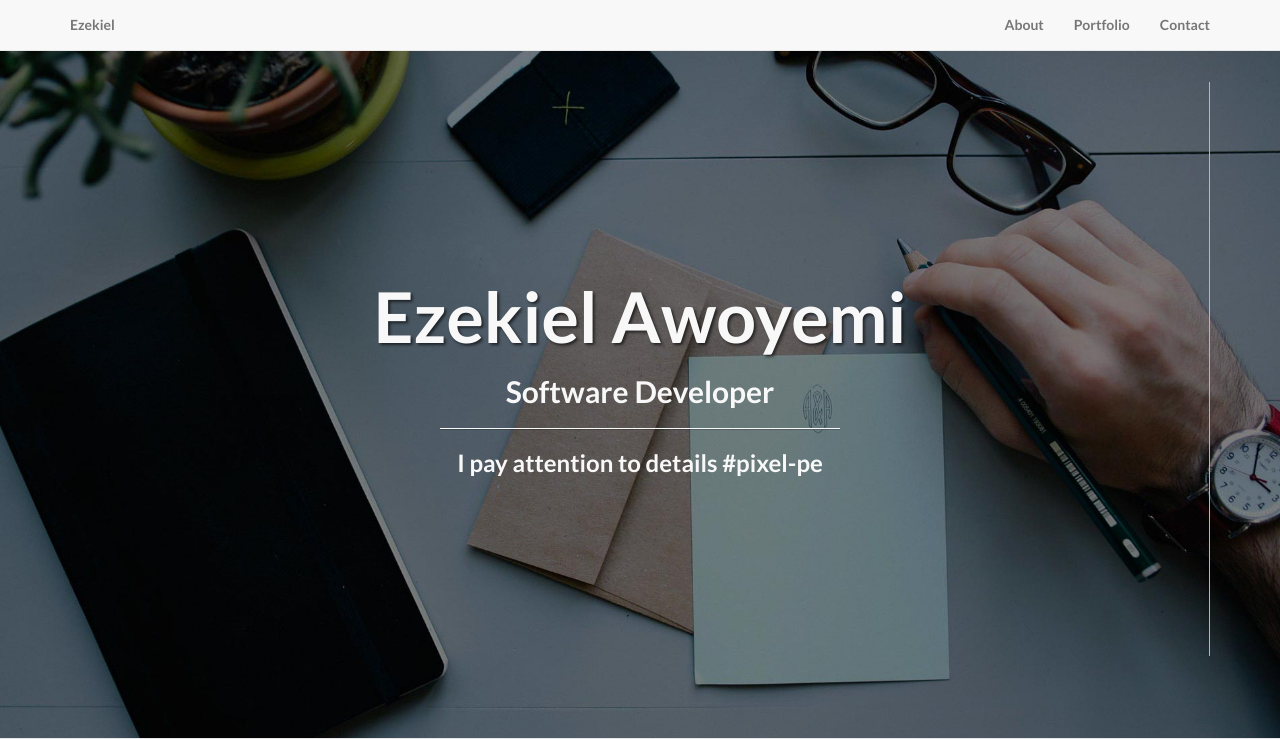
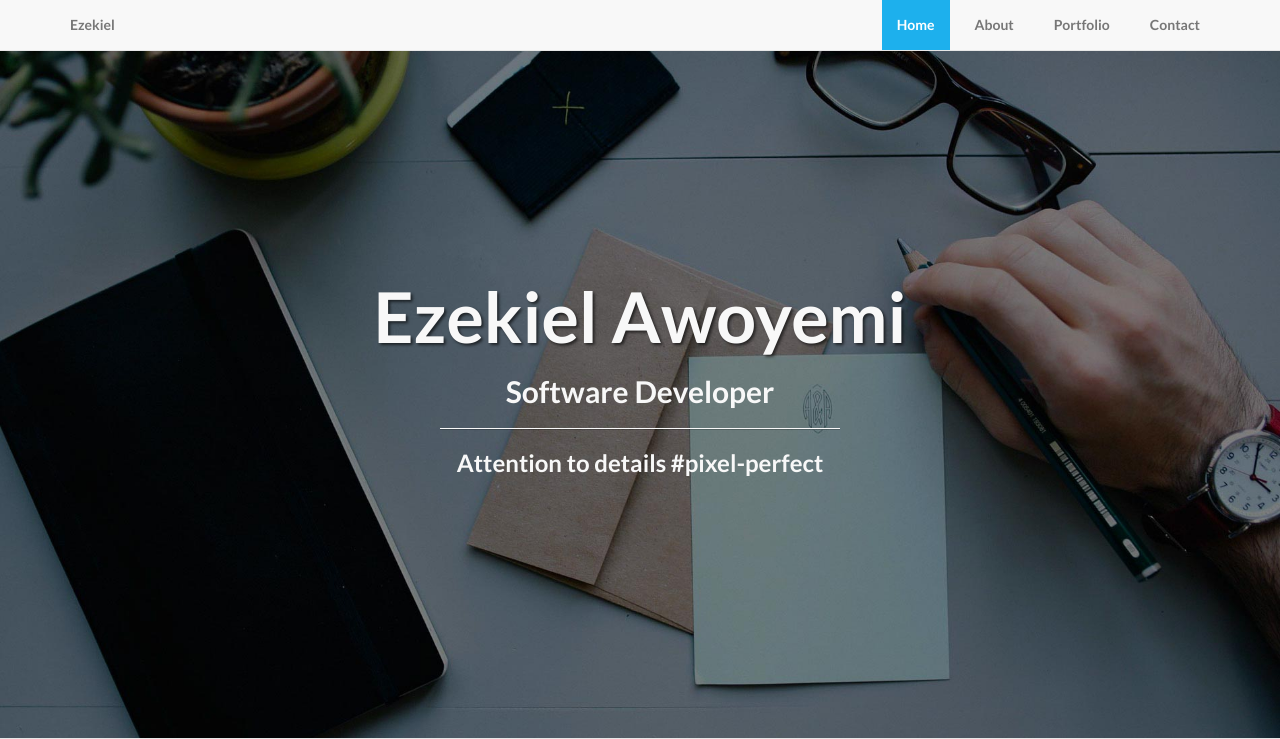
Before and after one commit to tolu-ezekiel/portfoliov2, a PHP site: page / in a window 1280 px wide. Shown: the top 739 px of the page. Run offline with PHP 8.4, Linux system fonts and the light colour scheme.

Commit message:
improve auto text

```diff
--- a/css/main.css
+++ b/css/main.css
@@ -30,6 +30,16 @@ h6 {
     font-weight: 400;
 }
 
+.link {
+    margin-right: 10px !important;
+    border-color: transparent !important;
+    background-color: transparent !important;
+}
+
+.link:hover, .selected {
+  background-color: #1DB0ED !important;
+    color: #ffffff !important;
+}
 .intro-header, .contact {
     padding-top: 50px; /* If you're making other pages, make sure there is 50px of padding to make sure the navbar doesn't overlap content! */
     padding-bottom: 50px;
@@ -68,6 +78,7 @@ h6 {
 
 .auto-text {
     height: 10px;
+    visibility: hidden;
 }
 
 .cd-headline.type .cd-words-wrapper {
--- a/index.html
+++ b/index.html
@@ -47,13 +47,16 @@
             <div class="collapse navbar-collapse" id="bs-example-navbar-collapse-1">
                 <ul class="nav navbar-nav navbar-right">
                     <li>
-                        <a href="#about">About</a>
+                        <a class="selected link" href="#home">Home</a>
                     </li>
                     <li>
-                        <a href="#portfolio">Portfolio</a>
+                        <a class="link" href="#about">About</a>
                     </li>
                     <li>
-                        <a href="#contact">Contact</a>
+                        <a class="link" href="#portfolio">Portfolio</a>
+                    </li>
+                    <li>
+                        <a class="link" href="#contact">Contact</a>
                     </li>
                 </ul>
             </div>
@@ -75,10 +78,10 @@
                             <h3 class="cd-headline letters type">
                                 <span class="cd-words-wrapper">
                                     <b class="is-visible">I have a good problem solving skills</b>
-                                    <b> I pay attention to details #pixel-perfect</b>
+                                    <b> Attention to details #pixel-perfect</b>
                                     <b> A strong team player who works well with others</b>
-                                    <b> Have excellent verbal and written communication skills</b>
-                                    <b> Comfortable with adjusting to changing demands and requirements</b>
+                                    <b> Excellent verbal and written communication skills</b>
+                                    <b> Adjust comfortably to changing demands and requirements</b>
                                     <b> Great multitasking skills</b>
                                 </span>
                             </h3>
```
Also changed, not shown: js/animate.min.js.
